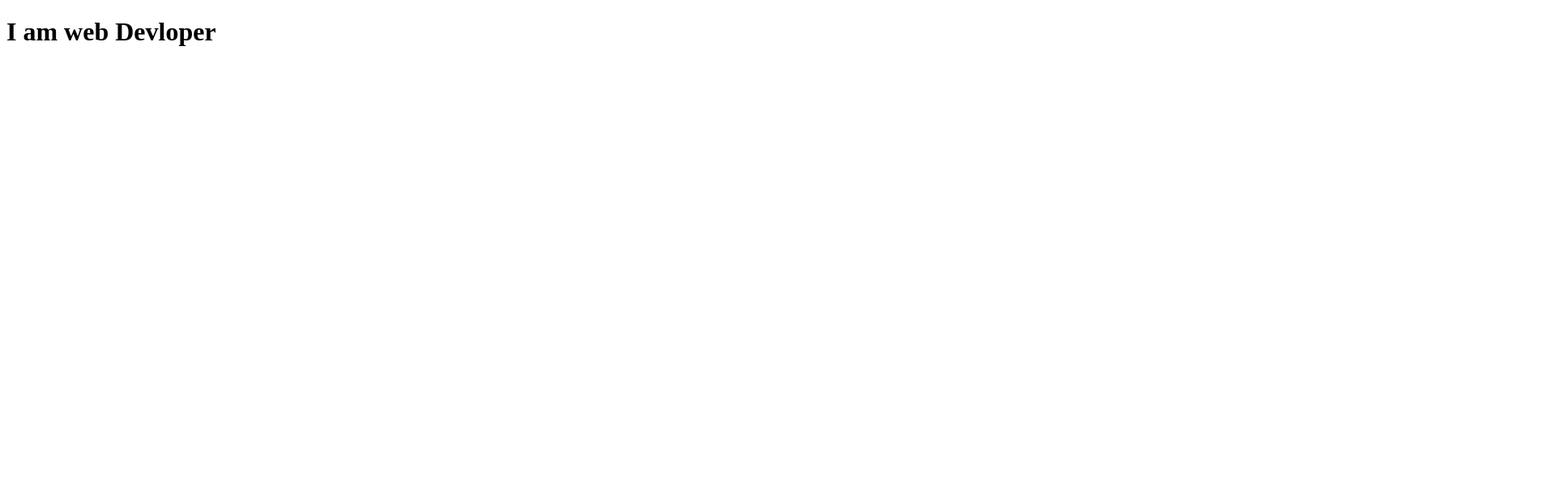
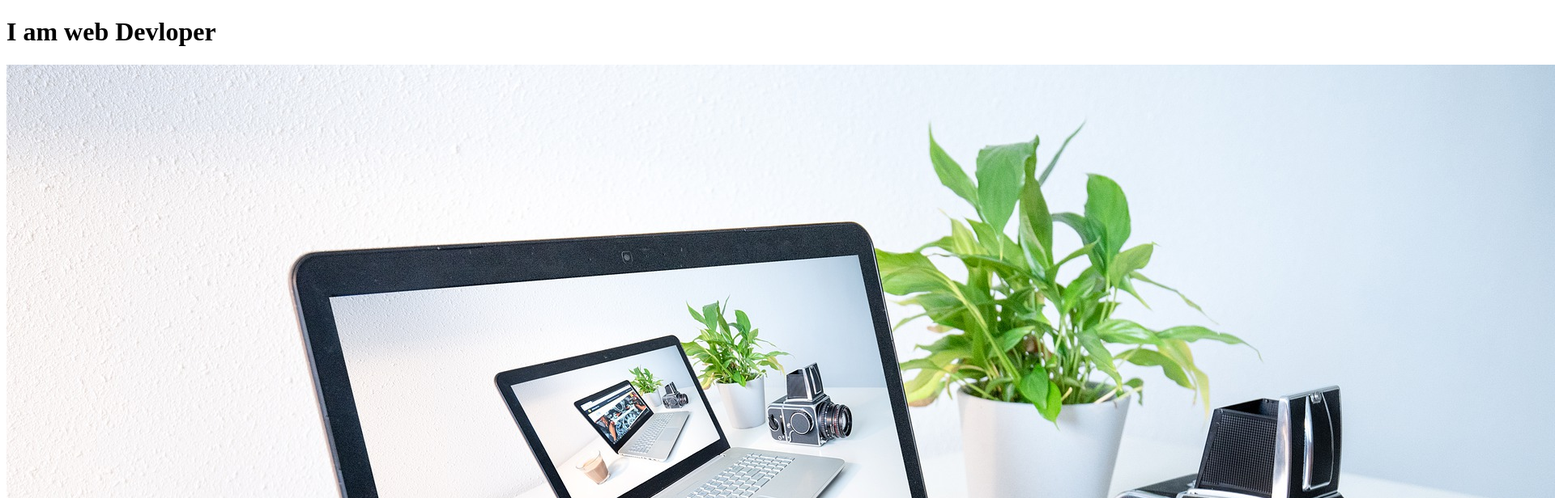
Before and after one commit to ismail-hasan-tanjer/my-second-repo, a plain HTML site: page index.html in a window 1280 px wide. Shown: the top 616 px of the page at 81% size, 1920 px wide, since content can reach past the window. Drawn offline with Linux system fonts and the light colour scheme.

Commit message:
image add

```diff
--- a/index.html
+++ b/index.html
@@ -8,5 +8,7 @@
 </head>
 <body>
     <h1>I am web Devloper</h1>
+    <img src="corporate-image.jpg">
+
 </body>
 </html>
```
Also changed, not shown: corporate-image.jpg (added).
